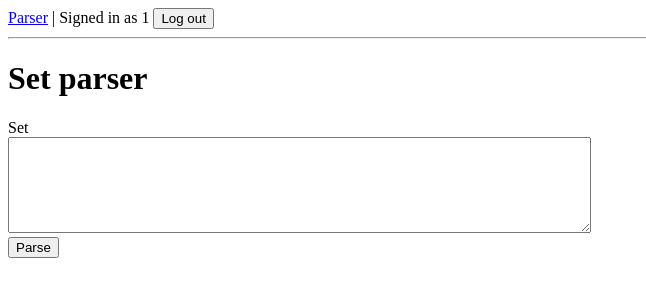
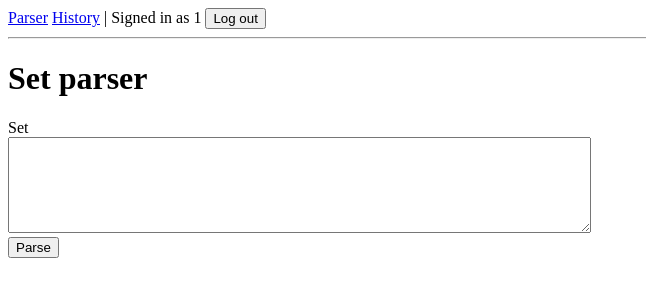
Before and after one commit to fezlr/web-tree-parser, a Spring Boot app: page / in a window 1280 px wide. Shown: the top 300 px of the page, without its empty margins (0-646 px from the left). Run offline with Spring Boot 4, Linux system fonts and the light colour scheme; a user stored in the database is signed in; some of the project's set-up classes (security, data sources, template engines, error pages and the like) are left out, and stand-ins take their place; some libraries are stand-ins or nearby versions.

Commit message:
Add history in nav page

```diff
--- a/src/main/resources/templates/fragments/nav.html
+++ b/src/main/resources/templates/fragments/nav.html
@@ -4,13 +4,12 @@
 <body>
 <nav th:fragment="nav">
     <a th:href="@{/}">Parser</a>
+    <a th:href="@{/history}">History</a>
     <span>| Signed in as <span sec:authentication="name"></span></span>
     <form th:action="@{/logout}" method="post" style="display: inline">
         <button type="submit">Log out</button>
     </form>
-
     <hr>
-
 </nav>
 </body>
 </html>
```
